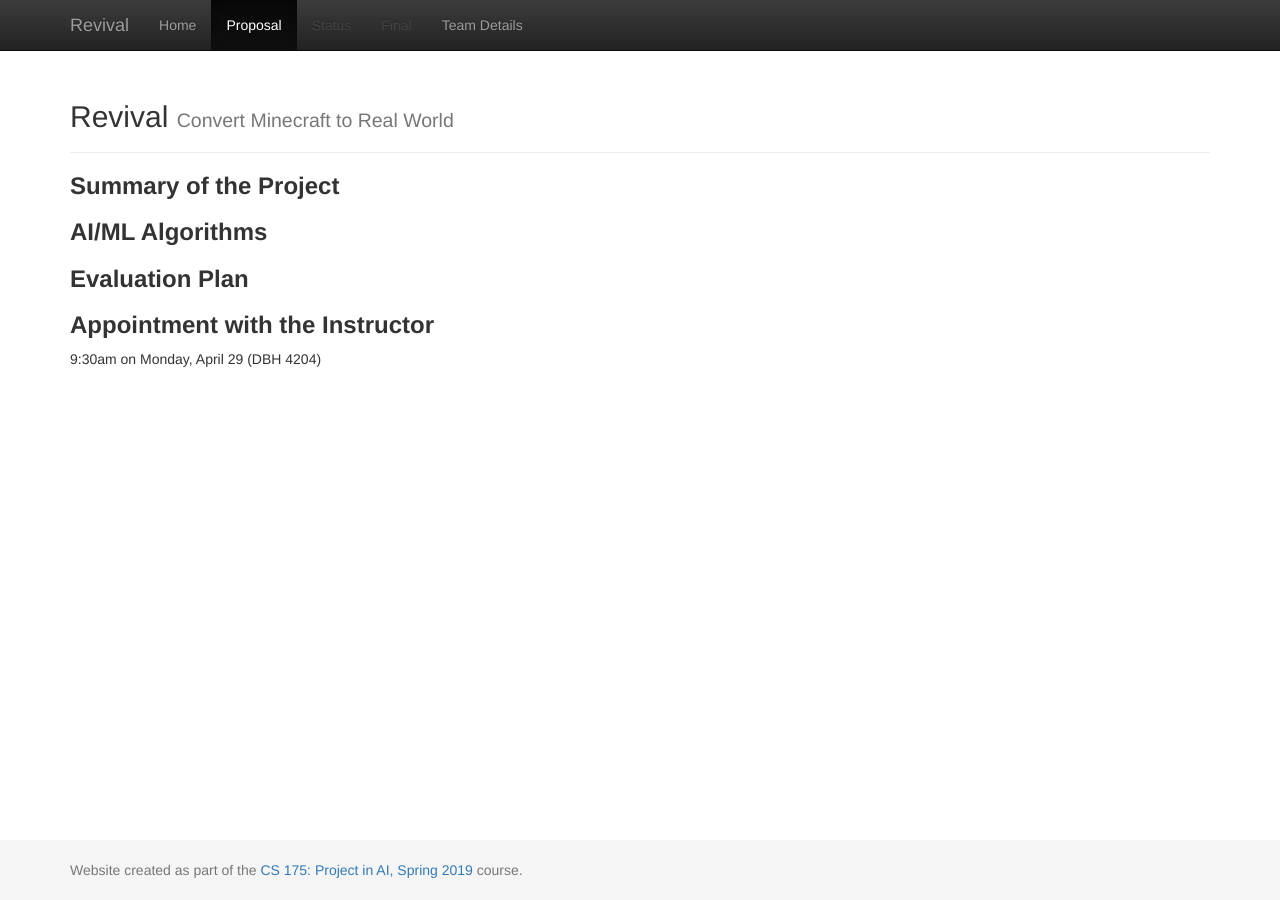
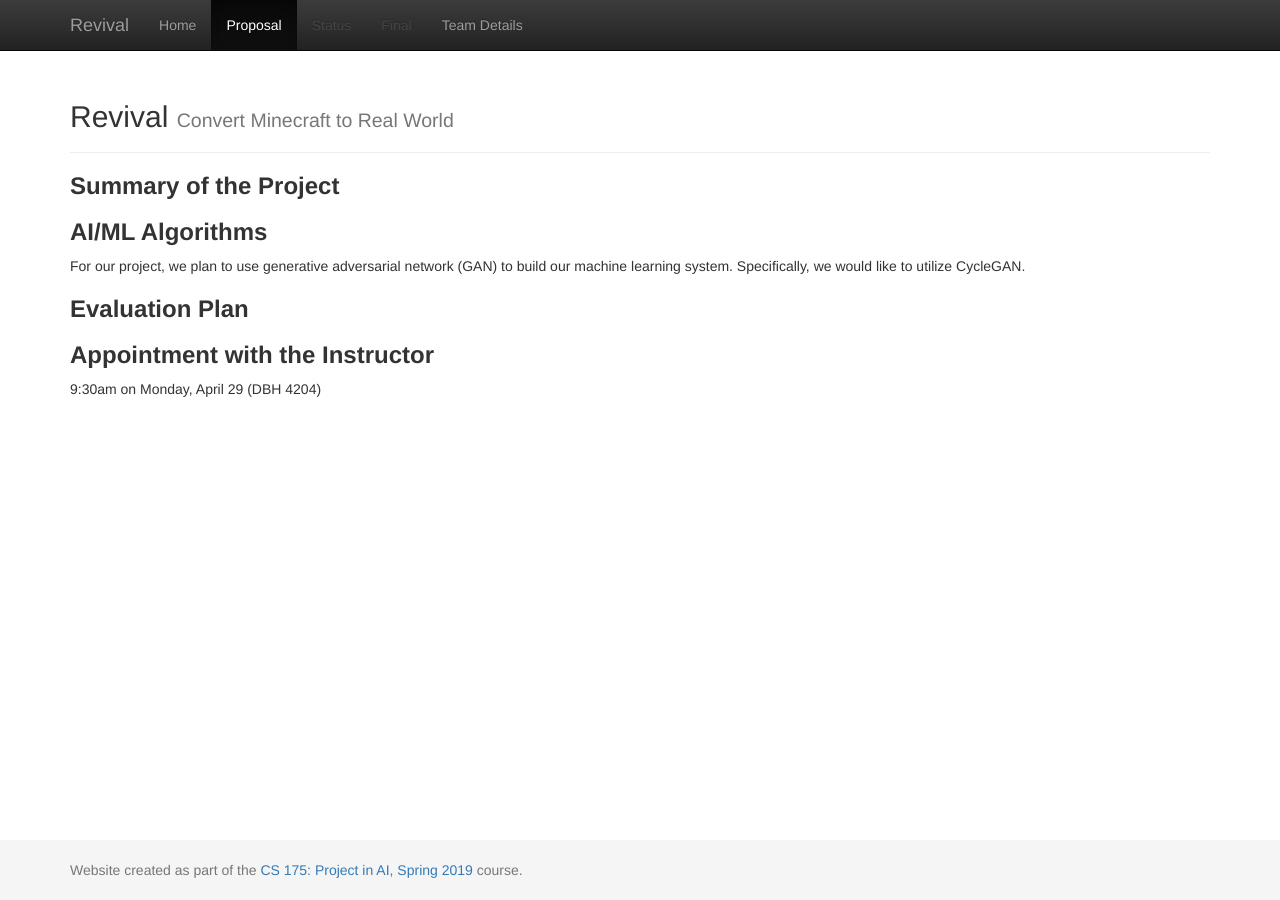
Before and after one commit to sijielu/Revival, a Jekyll site: the page built from docs/proposal.md, in a window 1280 px wide. Built offline with Jekyll 4.4.1, drawn with Linux system fonts in a browser that asks for light colours.

Commit message:
Update proposal.md

```diff
--- a/docs/proposal.md
+++ b/docs/proposal.md
@@ -5,6 +5,7 @@ title:  Proposal
 ### **Summary of the Project**
 
 ### **AI/ML Algorithms**
+For our project, we plan to use generative adversarial network (GAN) to build our machine learning system. Specifically, we would like to utilize CycleGAN.
 
 ### **Evaluation Plan**
 
```
